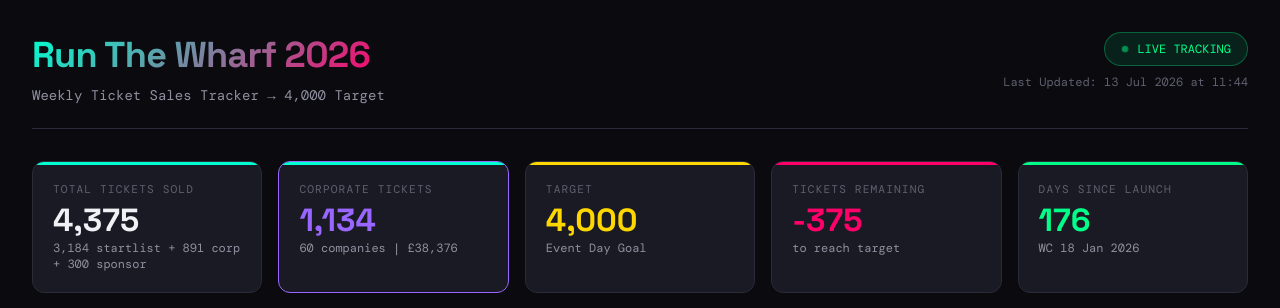
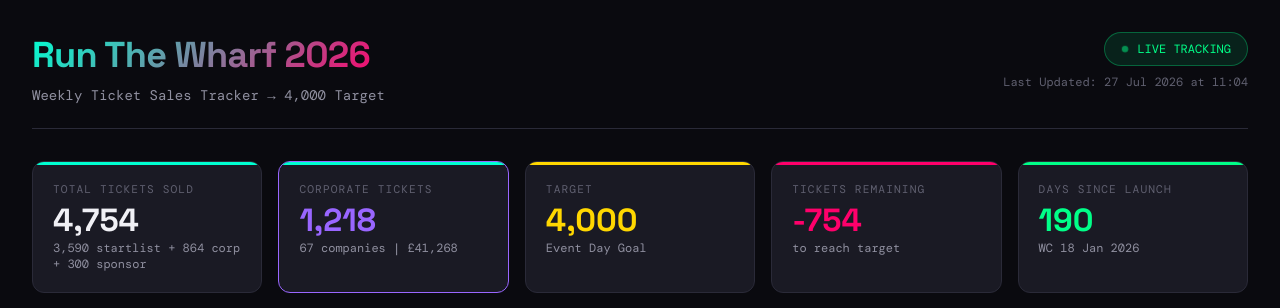
Before and after one commit to charliebuilding/rtw-tracker, a plain HTML site: page index.html in a window 1280 px wide. Shown: the top 308 px of the page. Drawn offline with nearby package versions, Linux system fonts and the light colour scheme.

Commit message:
Update tracker data (2026-07-27T11:04)

```diff
--- a/index.html
+++ b/index.html
@@ -1077,9 +1077,9 @@
         const CONFIG = {
             launchDate: '2026-01-18',
             eventDate: '2026-09-04',
-            dataDate: '2026-07-13T11:44',  // 📅 UPDATE THIS: Date/time of latest update
+            dataDate: '2026-07-27T11:04',  // 📅 UPDATE THIS: Date/time of latest update
             target: 4000,
-            earlyBirdTotal: 73,      // Pre-launch sales (before 18 Jan)
+            earlyBirdTotal: 74,      // Pre-launch sales (before 18 Jan)
 
             // Spike dates to EXCLUDE from organic pace calculation
             launchSpikeDates: ['2026-01-20', '2026-01-21'],  // Launch spike
@@ -1261,68 +1261,89 @@
             '2026-07-10': 17,
             '2026-07-11': 5,
             '2026-07-12': 10,
-            '2026-07-13': 4,
+            '2026-07-13': 24,
+            '2026-07-14': 64,
+            '2026-07-15': 27,
+            '2026-07-16': 22,
+            '2026-07-17': 21,
+            '2026-07-18': 14,
+            '2026-07-19': 11,
+            '2026-07-20': 31,
+            '2026-07-21': 36,
+            '2026-07-22': 65,
+            '2026-07-23': 26,
+            '2026-07-24': 34,
+            '2026-07-25': 13,
+            '2026-07-26': 13,
+            '2026-07-27': 8,
         };
 
         // === CORPORATE BOOKINGS (from APPLICATION CSV) ===
         // 📅 UPDATE THIS: Add new corporate bookings, set isNew: true for recent ones
         const corporateBookings = [
-            { company: 'Brookfield Asset Management', tickets: 100, revenue: 3050, date: '2026-01-26', onStartlist: 4 },
+            { company: 'Brookfield Asset Management', tickets: 100, revenue: 3050, date: '2026-01-26', onStartlist: 14 },
             { company: 'J.P. Morgan', tickets: 82, revenue: 2650, date: '2026-05-18', onStartlist: 2 },
             { company: 'Energy Aspects', tickets: 70, revenue: 1968, date: '2026-03-17', onStartlist: 20 },
             { company: 'CWG', tickets: 50, revenue: 1752, date: '2026-03-17', onStartlist: 15 },
-            { company: 'Structure Tone UK', tickets: 50, revenue: 1575, date: '2026-07-02', onStartlist: 5 },
+            { company: 'Structure Tone UK', tickets: 50, revenue: 1575, date: '2026-07-02', onStartlist: 35 },
             { company: 'State Street', tickets: 40, revenue: 1330, date: '2026-04-29', onStartlist: 34 },
-            { company: 'Kraken Technologies', tickets: 35, revenue: 1164, date: '2026-07-07', onStartlist: 16 },
+            { company: 'Kraken Technologies', tickets: 35, revenue: 1164, date: '2026-07-07', onStartlist: 18 },
             { company: 'Alvarez & Marsal Tax LLP', tickets: 35, revenue: 1129, date: '2026-03-26', onStartlist: 0 },
             { company: 'Keolis Amey Docklands', tickets: 30, revenue: 1087, date: '2026-06-23', onStartlist: 0 },
-            { company: 'CBRE', tickets: 28, revenue: 931, date: '2026-05-31', onStartlist: 0 },
+            { company: 'CBRE', tickets: 28, revenue: 931, date: '2026-05-31', onStartlist: 9 },
+            { company: 'Financial Conduct Authority', tickets: 27, revenue: 898, date: '2026-07-23', onStartlist: 0 },
             { company: 'Zebra technologies', tickets: 25, revenue: 906, date: '2026-06-18', onStartlist: 0 },
             { company: 'CSC Administrative Services Limited', tickets: 25, revenue: 906, date: '2026-06-02', onStartlist: 0 },
             { company: 'Delta Capita Ltd', tickets: 25, revenue: 831, date: '2026-05-27', onStartlist: 0 },
             { company: 'JPMorganChase', tickets: 25, revenue: 831, date: '2026-04-30', onStartlist: 2 },
-            { company: 'EquiLend', tickets: 25, revenue: 831, date: '2026-04-10', onStartlist: 0 },
-            { company: 'Correlation Risk Partners', tickets: 23, revenue: 812, date: '2026-03-25', onStartlist: 0 },
+            { company: 'EquiLend', tickets: 25, revenue: 831, date: '2026-04-10', onStartlist: 2 },
+            { company: 'Correlation Risk Partners', tickets: 23, revenue: 812, date: '2026-03-25', onStartlist: 12 },
             { company: 'Digital Futures', tickets: 22, revenue: 839, date: '2026-06-19', onStartlist: 0 },
-            { company: 'ZILO Technology', tickets: 20, revenue: 763, date: '2026-06-16', onStartlist: 0 },
+            { company: 'Nomura', tickets: 20, revenue: 700, date: '2026-07-23', onStartlist: 0 },
+            { company: 'ZILO Technology', tickets: 20, revenue: 763, date: '2026-06-16', onStartlist: 6 },
             { company: 'BBVA', tickets: 20, revenue: 637, date: '2026-05-20', onStartlist: 0 },
-            { company: 'Investec', tickets: 20, revenue: 700, date: '2026-05-12', onStartlist: 10 },
+            { company: 'Investec', tickets: 20, revenue: 700, date: '2026-05-12', onStartlist: 13 },
             { company: 'Incipio Group', tickets: 20, revenue: 700, date: '2026-04-30', onStartlist: 20 },
             { company: 'Fitness forever studio', tickets: 20, revenue: 680, date: '2026-04-01', onStartlist: 0 },
             { company: 'Antares', tickets: 20, revenue: 750, date: '2026-02-11', onStartlist: 0 },
             { company: 'Vantage', tickets: 20, revenue: 610, date: '2026-01-26', onStartlist: 16 },
             { company: 'Financial Reporting Council', tickets: 17, revenue: 608, date: '2026-05-27', onStartlist: 7 },
             { company: 'NG Bailey Limited', tickets: 17, revenue: 595, date: '2026-04-10', onStartlist: 0 },
-            { company: 'McBains', tickets: 15, revenue: 572, date: '2026-06-11', onStartlist: 4 },
-            { company: '10x Banking', tickets: 15, revenue: 562, date: '2026-03-02', onStartlist: 3 },
+            { company: 'McBains', tickets: 15, revenue: 572, date: '2026-06-11', onStartlist: 8 },
+            { company: '10x Banking', tickets: 15, revenue: 562, date: '2026-03-02', onStartlist: 11 },
             { company: 'Cremello Currency Management', tickets: 14, revenue: 476, date: '2026-03-23', onStartlist: 6 },
             { company: 'News UK', tickets: 13, revenue: 442, date: '2026-03-30', onStartlist: 11 },
             { company: 'Herbert Smith Freehills Kramer LLP', tickets: 12, revenue: 420, date: '2026-04-21', onStartlist: 2 },
             { company: 'Lantern.ai', tickets: 12, revenue: 420, date: '2026-04-17', onStartlist: 5 },
-            { company: 'PwC', tickets: 12, revenue: 408, date: '2026-03-19', onStartlist: 7 },
+            { company: 'PwC', tickets: 12, revenue: 408, date: '2026-03-19', onStartlist: 8 },
             { company: 'Caplin Systems Ltd', tickets: 12, revenue: 450, date: '2026-01-29', onStartlist: 12 },
-            { company: 'Gardiner & Theobald', tickets: 11, revenue: 385, date: '2026-05-03', onStartlist: 2 },
+            { company: 'Gardiner & Theobald', tickets: 11, revenue: 385, date: '2026-05-03', onStartlist: 6 },
+            { company: 'TMF Group', tickets: 10, revenue: 350, date: '2026-07-23', onStartlist: 0 },
+            { company: 'HSBC', tickets: 10, revenue: 370, date: '2026-02-27', onStartlist: 10 },
+            { company: 'United Trust Bank Ltd', tickets: 10, revenue: 350, date: '2026-07-16', onStartlist: 7 },
             { company: 'FD GROUP', tickets: 10, revenue: 382, date: '2026-06-04', onStartlist: 0 },
             { company: 'Low Carbon Contracts Company', tickets: 10, revenue: 350, date: '2026-04-17', onStartlist: 0 },
             { company: 'Ralph Lauren', tickets: 10, revenue: 350, date: '2026-04-09', onStartlist: 0 },
             { company: 'AON PLC', tickets: 10, revenue: 340, date: '2026-03-20', onStartlist: 1 },
-            { company: 'Pullmann Global', tickets: 10, revenue: 360, date: '2026-02-25', onStartlist: 3 },
-            { company: 'Momentum Global Investment Management', tickets: 10, revenue: 375, date: '2026-01-30', onStartlist: 3 },
+            { company: 'Pullmann Global', tickets: 10, revenue: 360, date: '2026-02-25', onStartlist: 4 },
+            { company: 'Momentum Global Investment Management', tickets: 10, revenue: 375, date: '2026-01-30', onStartlist: 4 },
             { company: 'Supagold Ltd', tickets: 10, revenue: 305, date: '2026-01-26', onStartlist: 8 },
-            { company: 'K2 International', tickets: 9, revenue: 331, date: '2026-05-27', onStartlist: 0 },
+            { company: 'K2 International', tickets: 9, revenue: 331, date: '2026-05-27', onStartlist: 4 },
             { company: 'Barts Health NHS Trust', tickets: 9, revenue: 331, date: '2026-05-26', onStartlist: 6 },
+            { company: 'Infosys Portland', tickets: 6, revenue: 220, date: '2026-07-24', onStartlist: 0 },
             { company: 'BGC', tickets: 6, revenue: 220, date: '2026-07-09', onStartlist: 6 },
             { company: 'Polo Managing Agency', tickets: 6, revenue: 240, date: '2026-06-16', onStartlist: 0 },
             { company: 'Layrd Design', tickets: 6, revenue: 231, date: '2026-05-08', onStartlist: 0 },
-            { company: 'Vention', tickets: 5, revenue: 184, date: '2026-07-01', onStartlist: 0 },
+            { company: 'Vention', tickets: 5, revenue: 184, date: '2026-07-01', onStartlist: 1 },
             { company: 'Lowick Hedry', tickets: 5, revenue: 200, date: '2026-06-05', onStartlist: 0 },
             { company: 'Rahman Lowe Solicitors', tickets: 5, revenue: 184, date: '2026-05-19', onStartlist: 0 },
             { company: 'Westfield Specialty Management Services Ltd', tickets: 5, revenue: 184, date: '2026-05-12', onStartlist: 0 },
             { company: 'Applied Blockchain', tickets: 5, revenue: 184, date: '2026-04-28', onStartlist: 0 },
             { company: 'FreedomPay', tickets: 5, revenue: 179, date: '2026-03-18', onStartlist: 1 },
-            { company: 'HSBC', tickets: 4, revenue: 150, date: '2026-02-27', onStartlist: 4 },
+            { company: 'The Little Coffee Company', tickets: 3, revenue: 116, date: '2026-07-22', onStartlist: 0 },
             { company: 'Dcjs property limited', tickets: 3, revenue: 112, date: '2026-04-01', onStartlist: 3 },
             { company: 'JV Price Ltd', tickets: 3, revenue: 112, date: '2026-03-17', onStartlist: 3 },
+            { company: 'Bank of America', tickets: 2, revenue: 38, date: '2026-07-16', onStartlist: 0 },
             { company: 'Clifford Chance', tickets: 2, revenue: 77, date: '2026-04-15', onStartlist: 2 },
             { company: 'MHRA', tickets: 2, revenue: 75, date: '2026-04-01', onStartlist: 0 },
             { company: 'Lloyds Bank', tickets: 2, revenue: 75, date: '2026-03-29', onStartlist: 0 },
```
